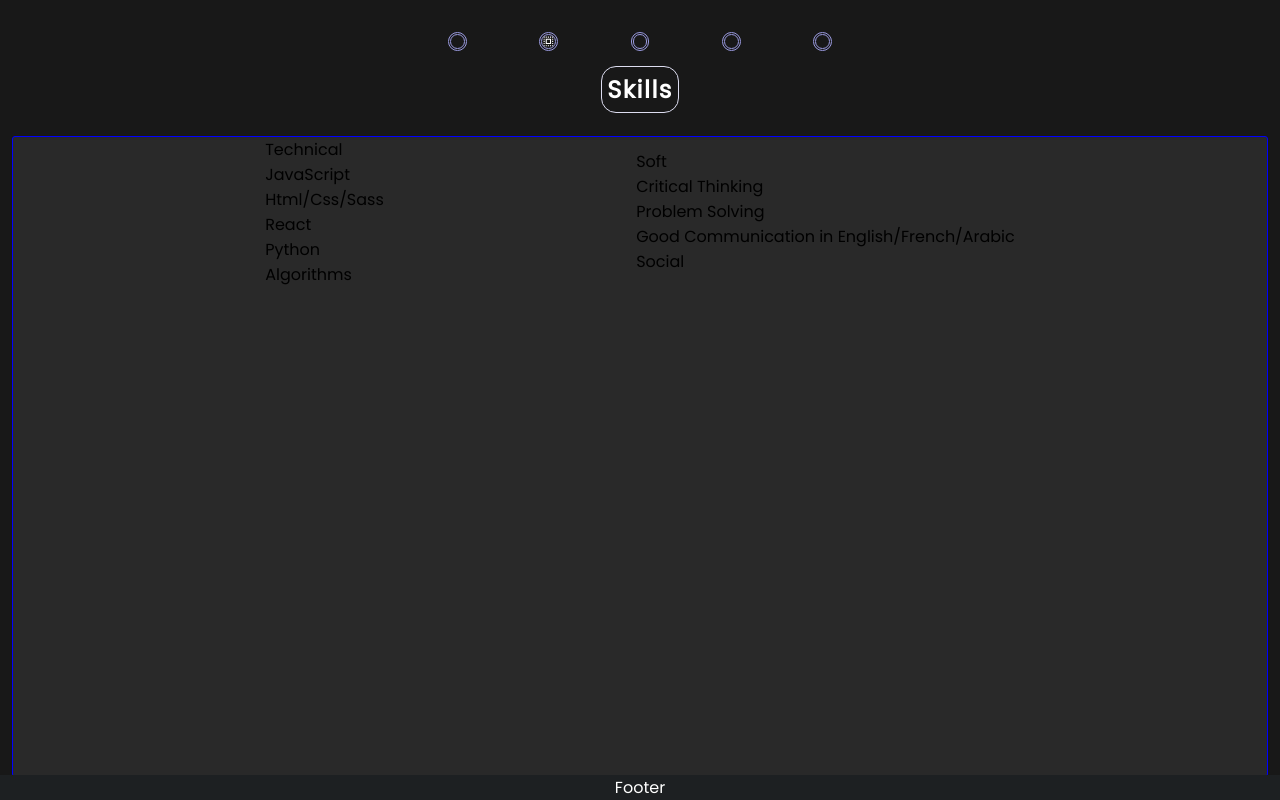
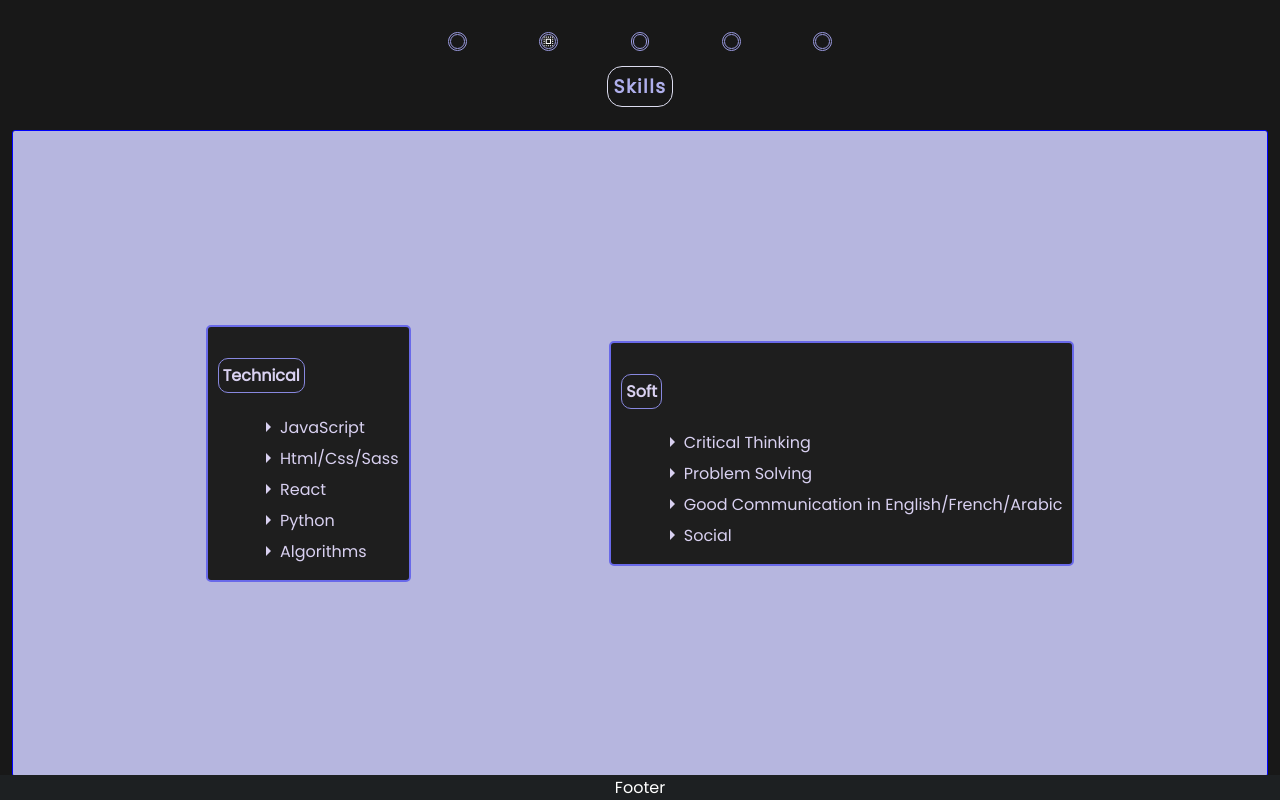
Before and after one commit to Medelouali/portfolio, a React (Create React App) app: page / in a window 1280 px wide. Both pictures are taken after a click on the element 548 px from the left and 41 px from the top of the page. Built offline with nearby package versions, Linux system fonts and the light colour scheme.

Commit message:
adding redux

```diff
--- a/src/components/body/Skills/Skill/Skill.jsx
+++ b/src/components/body/Skills/Skill/Skill.jsx
@@ -5,7 +5,7 @@ import SubSkill from './SubSkill';
 export default function Skill({type, skillsList}) {
     return (
         <div className="skill">
-            <div className="type">{type}</div>
+            <h4 className="type">{type}</h4>
             <div className="skills-list">{skillsList.map(skill=><SubSkill subSkill={skill}/>)}</div>
         </div>
     )
--- a/src/components/body/Skills/Skill/SubSkill.jsx
+++ b/src/components/body/Skills/Skill/SubSkill.jsx
@@ -1,9 +1,14 @@
 import React from 'react';
+import ArrowRightIcon from '@material-ui/icons/ArrowRight';
+import "./skill.css";
+import { motion } from "framer-motion";
 
 export default function SubSkill({subSkill}) {
     return (
-        <div className="list">
-            {subSkill}
-        </div>
+        <motion.div
+            whileHover={{x: "3px"}} className="list">
+            <div className="arrow"><ArrowRightIcon/></div>
+            <div className="point">{subSkill}</div>
+        </motion.div>
     )
 }
--- a/src/components/body/Skills/Skill/skill.css
+++ b/src/components/body/Skills/Skill/skill.css
@@ -0,0 +1,31 @@
+.skill {
+  background-color: #1e1e1e;
+  color: rgb(217, 209, 241);
+  padding: 10px;
+  border-radius: 5px;
+  display: grid;
+  grid-template-columns: 3vw 1fr;
+  grid-template-rows: max-content max-content;
+  border: 2px solid rgb(105, 105, 233);
+  margin: 6px;
+}
+
+.skill .type {
+  grid-area: 1/1/2/3;
+  border: 1px solid rgb(136, 136, 223);
+  border-radius: 10px;
+  width: max-content;
+  padding: 4px;
+  cursor: pointer;
+}
+
+.skill .skills-list {
+  grid-area: 2/2/3/3;
+}
+
+.list {
+  display: grid;
+  grid-template-columns: max-content 1fr;
+  align-content: center;
+  cursor: pointer;
+}
--- a/src/components/body/Skills/skills.css
+++ b/src/components/body/Skills/skills.css
@@ -4,4 +4,6 @@
   align-items: center;
   flex-wrap: wrap;
   align-content: center;
+  background-color: rgb(182, 182, 223);
+  height: 100%;
 }
--- a/src/components/navBar/Bar.jsx
+++ b/src/components/navBar/Bar.jsx
@@ -23,11 +23,11 @@ export default function Bar() {
                 <div className="dot" onClick={handlePager("Startups")}>{on("Startups") && <SelectAllTwoToneIcon/>}</div>
                 <div className="dot" onClick={handlePager("Open Source")}>{on("Open Source") && <SelectAllTwoToneIcon/>}</div>
             </div>
-            <motion.h2
+            <motion.h3
             initial={{opacity: 0}}
             animate={{opacity: 1}}
             transition={{duration: 2}}
-            className="current-page">{currentPage}</motion.h2>
+            className="current-page">{currentPage}</motion.h3>
         </div>
     );
 }
--- a/src/components/navBar/bar.css
+++ b/src/components/navBar/bar.css
@@ -31,6 +31,7 @@
   border-radius: 15px;
   padding: 5px;
   letter-spacing: 1.5px;
+  color: rgb(175, 175, 235);
 }
 
 .dot .MuiSvgIcon-root,
```
